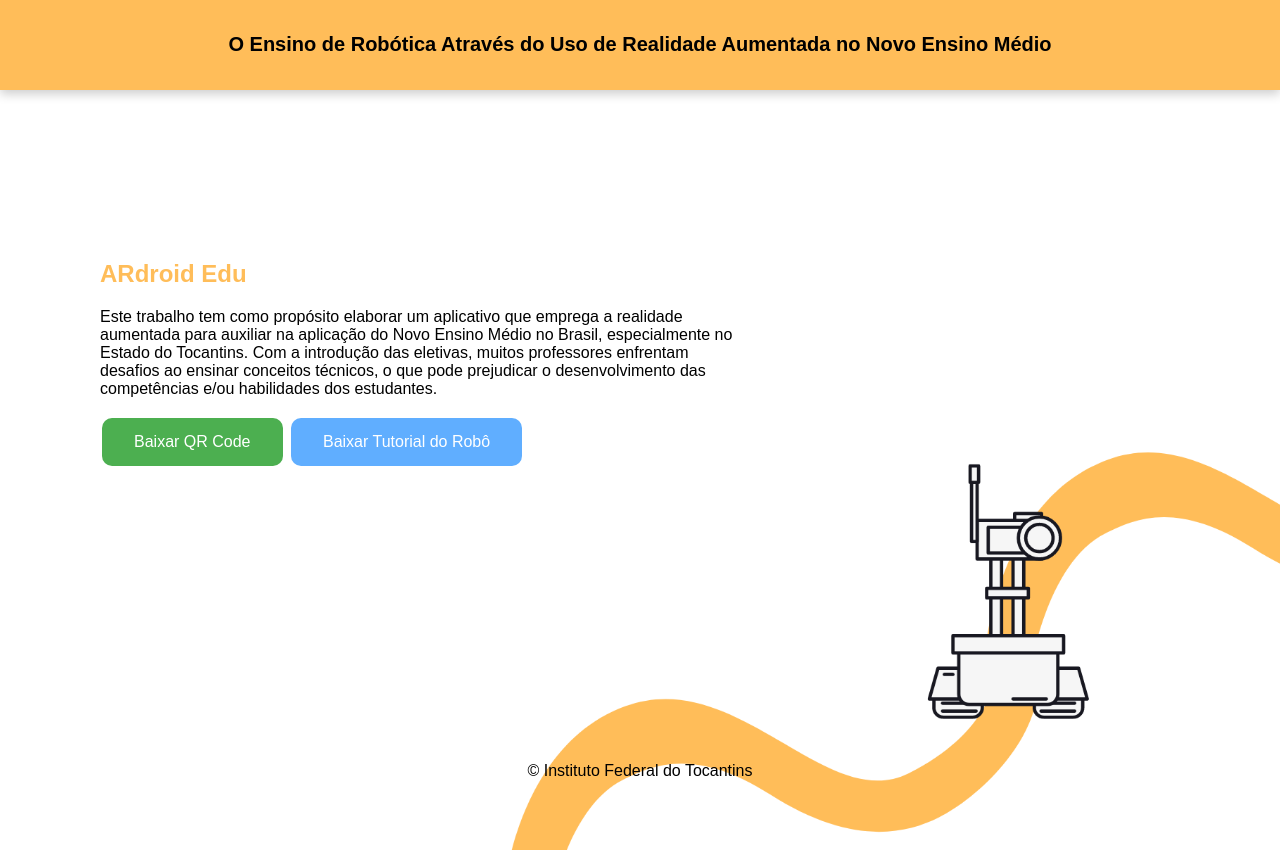
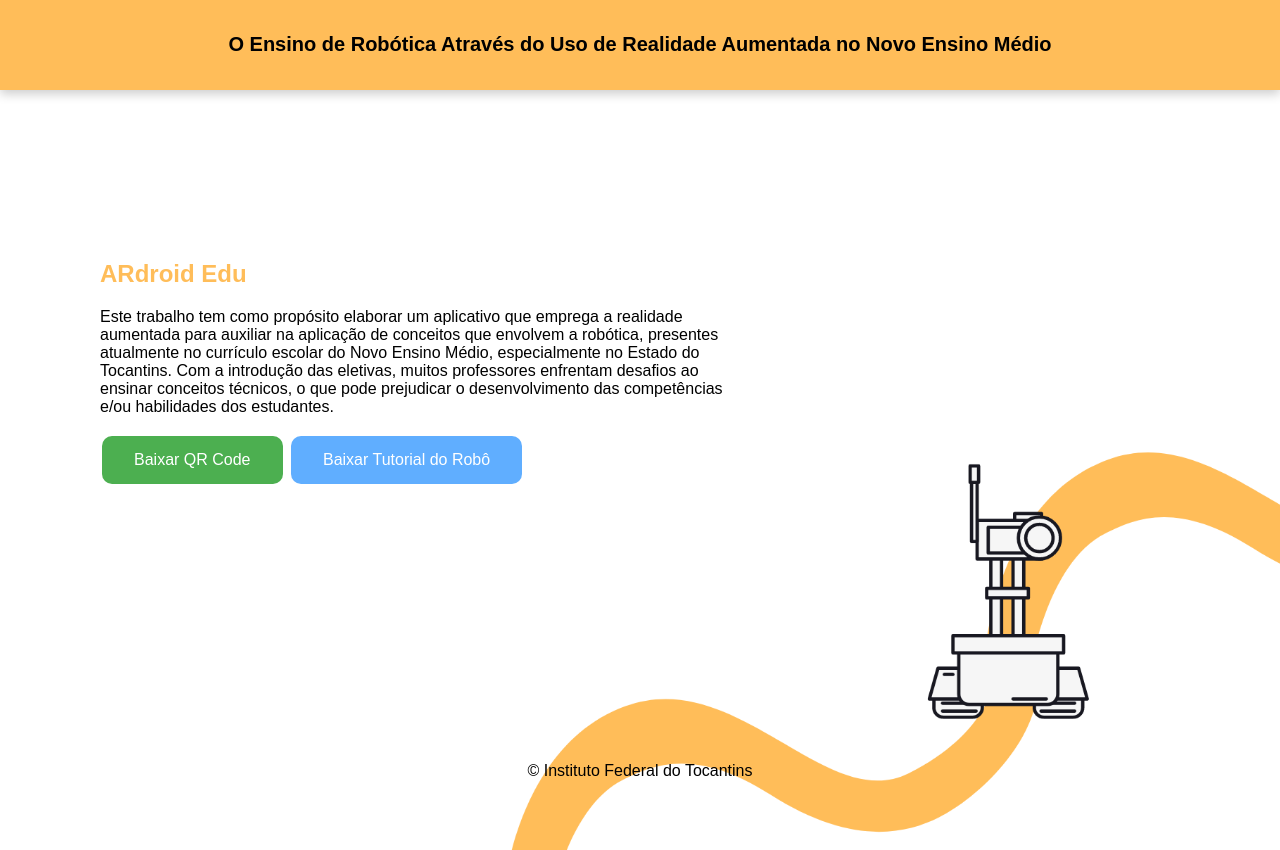
Before and after one commit to cristovaoliberato/siteprojetopesquisa, a plain HTML site: page index.html in a window 1280 px wide. Drawn offline with Linux system fonts and the light colour scheme.

Commit message:
Update index.html
Alteração de texto sobre projeto

```diff
--- a/index.html
+++ b/index.html
@@ -119,7 +119,7 @@
     <main>
         <div class="content">
             <h2>ARdroid Edu</h2>
-            <p>Este trabalho tem como propósito elaborar um aplicativo que emprega a realidade aumentada para auxiliar na aplicação do Novo Ensino Médio no Brasil, especialmente no Estado do Tocantins. Com a introdução das eletivas, muitos professores enfrentam desafios ao ensinar conceitos técnicos, o que pode prejudicar o desenvolvimento das competências e/ou habilidades dos estudantes.</p>
+            <p>Este trabalho tem como propósito elaborar um aplicativo que emprega a realidade aumentada para auxiliar na aplicação de conceitos que envolvem a robótica, presentes atualmente no currículo escolar do Novo Ensino Médio, especialmente no Estado do Tocantins. Com a introdução das eletivas, muitos professores enfrentam desafios ao ensinar conceitos técnicos, o que pode prejudicar o desenvolvimento das competências e/ou habilidades dos estudantes.</p>
             <button id="downloadBtn">Baixar QR Code</button>
             <button id="downloadTutorial" class="tutorialButton">Baixar Tutorial do Robô</button>
         </div>
```
